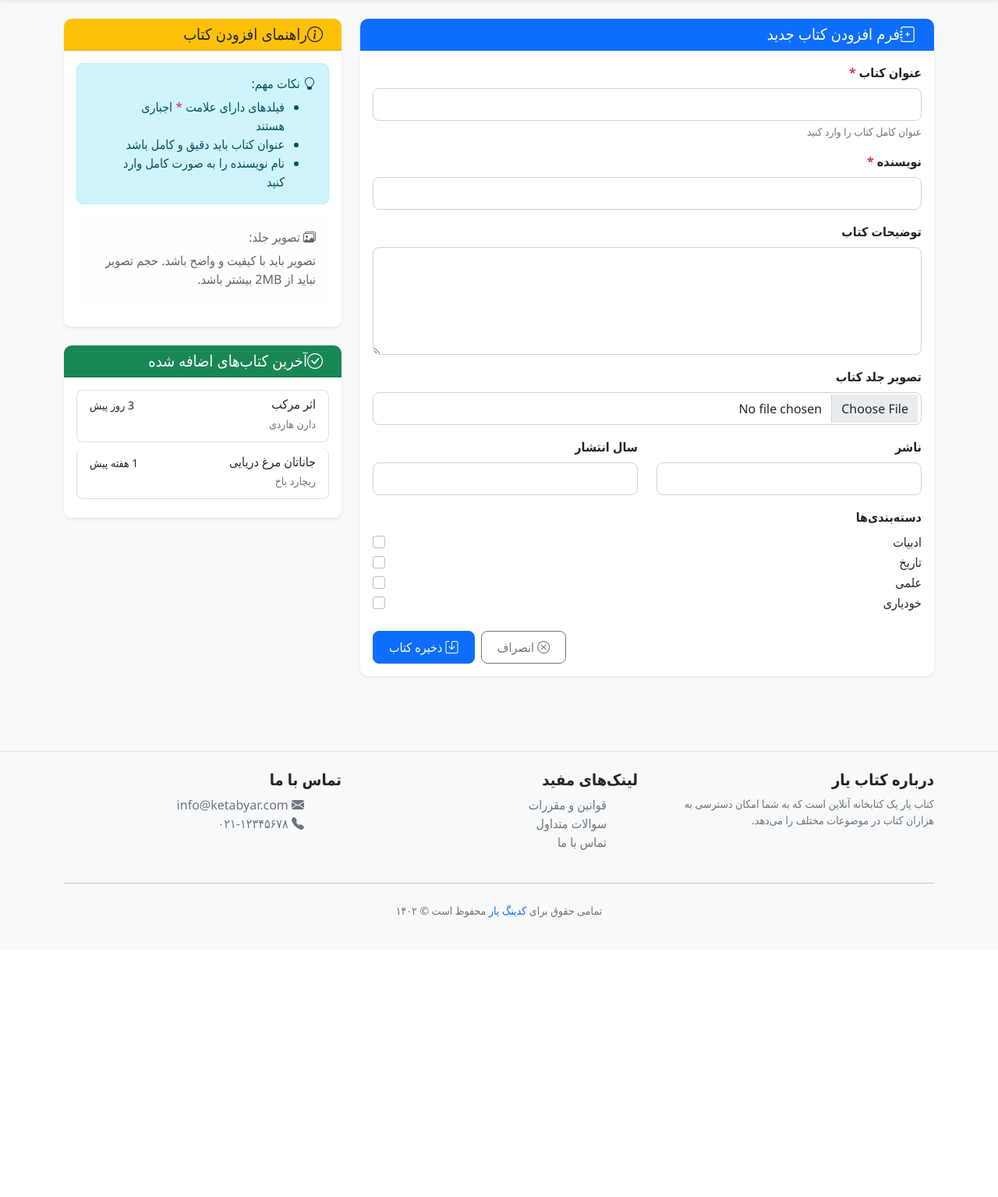
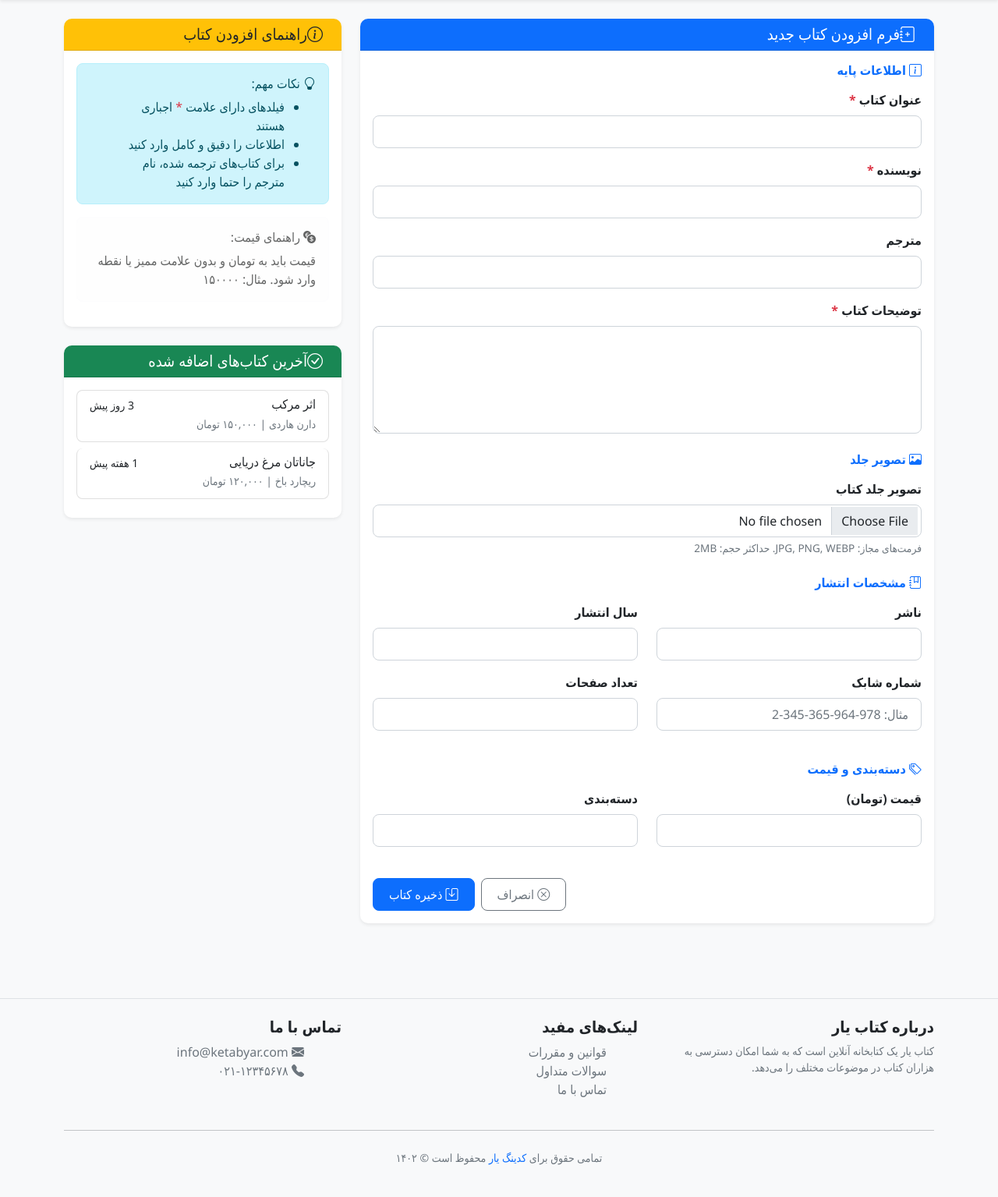
Before and after one commit to EhsanDoroudian/Personal-Library, a Django app: page /create/ in a window 1280 px wide. Shown: the part 68-1603 px from the top of the page at 78% size. Before the commit the page ends 1245 px from the top, so only its background shows below. Run offline with Django 5.2, Linux system fonts and the light colour scheme; parts of the project's set-up code (start-up, migrations or seed data) failed here and were passed over.

```diff
--- a/books/forms.py
+++ b/books/forms.py
@@ -7,11 +7,15 @@ class BookForm(ModelForm):
     class Meta:
         model = Book
         fields = [
-            "user",
             "title",
+            "body",
             "author",
+            "category",
+            "page_num",
+            "shabak_num",
+            "publisher",
             "translator",
-            "publisher",
+            "year",
+            "cover",
             "price",
-            "body",
         ]
--- a/books/models.py
+++ b/books/models.py
@@ -8,10 +8,10 @@ class Book(models.Model):
     UserModel = get_user_model()
 
     user = models.ForeignKey(UserModel, on_delete=models.PROTECT, related_name='book')
-    title = models.CharField(verbose_name='title', max_length=30)
+    title = models.CharField(verbose_name='title', max_length=50)
     body = models.TextField(verbose_name='description')
     author = models.CharField(verbose_name='author', max_length=30)
-    category = models.CharField(verbose_name='category', max_length=20, null=True)
+    category = models.CharField(verbose_name='category', max_length=50, null=True)
     page_num = models.PositiveIntegerField(verbose_name='page number', null=True)
     shabak_num = models.CharField(verbose_name="shabak number", max_length=20, unique=True, null=True)
     publisher = models.CharField(verbose_name='publisher', max_length=20, null=True)
--- a/books/templates/books/book_create_page.html
+++ b/books/templates/books/book_create_page.html
@@ -3,9 +3,7 @@
 
 {% block title %}افزودن کتاب جدید به کتاب یار{% endblock title %}
 
-
 {% block style %}<link rel="stylesheet" href="{% static "css/book_create.css" %}">{% endblock style %}
-
 
 {% block content %}
 <div class="container py-4">
@@ -18,11 +16,16 @@
                 </div>
                 <div class="card-body">
                     <form method="POST" enctype="multipart/form-data">
+                        {% csrf_token %}
+
+                        <!-- Basic Information Section -->
+                        <div class="mb-4">
+                            <h6 class="fw-bold text-primary mb-3"><i class="bi bi-info-square"></i> اطلاعات پایه</h6>
+
                             <!-- Book Title -->
                             <div class="mb-3">
                                 <label for="title" class="form-label fw-bold">عنوان کتاب <span class="text-danger">*</span></label>
                                 <input type="text" class="form-control" id="title" name="title" required>
-                            <div class="form-text">عنوان کامل کتاب را وارد کنید</div>
                             </div>
 
                             <!-- Author -->
@@ -31,48 +34,75 @@
                                 <input type="text" class="form-control" id="author" name="author" required>
                             </div>
 
+                            <!-- Translator -->
+                            <div class="mb-3">
+                                <label for="translator" class="form-label fw-bold">مترجم</label>
+                                <input type="text" class="form-control" id="translator" name="translator">
+                            </div>
+
                             <!-- Description -->
                             <div class="mb-3">
-                            <label for="description" class="form-label fw-bold">توضیحات کتاب</label>
-                            <textarea class="form-control" id="description" name="description" rows="5"></textarea>
+                                <label for="body" class="form-label fw-bold"> توضیحات کتاب <span class="text-danger">*</span></label>
+                                <textarea class="form-control" id="body" name="body" rows="5"></textarea>
+                            </div>
                         </div>
 
-                        <!-- Book Cover -->
+                        <!-- Book Cover Section -->
+                        <div class="mb-4">
+                            <h6 class="fw-bold text-primary mb-3"><i class="bi bi-image"></i> تصویر جلد</h6>
                             <div class="mb-3">
                                 <label for="cover" class="form-label fw-bold">تصویر جلد کتاب</label>
                                 <input class="form-control" type="file" id="cover" name="cover" accept="image/*">
+                                <div class="form-text">فرمت‌های مجاز: JPG, PNG, WEBP. حداکثر حجم: 2MB</div>
+                            </div>
                         </div>
 
-                        <!-- Additional Fields -->
+                        <!-- Publication Details Section -->
+                        <div class="mb-4">
+                            <h6 class="fw-bold text-primary mb-3"><i class="bi bi-journal-bookmark"></i> مشخصات انتشار</h6>
                             <div class="row">
+                                <!-- Publisher -->
                                 <div class="col-md-6 mb-3">
                                     <label for="publisher" class="form-label fw-bold">ناشر</label>
                                     <input type="text" class="form-control" id="publisher" name="publisher">
                                 </div>
+
+                                <!-- Year -->
                                 <div class="col-md-6 mb-3">
                                     <label for="year" class="form-label fw-bold">سال انتشار</label>
                                     <input type="number" class="form-control" id="year" name="year" min="1300" max="1402">
                                 </div>
+
+                                <!-- Shabak Number -->
+                                <div class="col-md-6 mb-3">
+                                    <label for="shabak_num" class="form-label fw-bold">شماره شابک</label>
+                                    <input type="text" class="form-control" id="shabak_num" name="shabak_num" placeholder="مثال: 978-964-365-345-2">
                                 </div>
 
-                        <!-- Categories -->
-                        <div class="mb-3">
-                            <label class="form-label fw-bold">دسته‌بندی‌ها</label>
-                            <div class="form-check">
-                                <input class="form-check-input" type="checkbox" id="category1" name="categories" value="ادبیات">
-                                <label class="form-check-label" for="category1">ادبیات</label>
+                                <!-- Page Number -->
+                                <div class="col-md-6 mb-3">
+                                    <label for="page_num" class="form-label fw-bold">تعداد صفحات</label>
+                                    <input type="number" class="form-control" id="page_num" name="page_num" min="1">
                                 </div>
-                            <div class="form-check">
-                                <input class="form-check-input" type="checkbox" id="category2" name="categories" value="تاریخ">
-                                <label class="form-check-label" for="category2">تاریخ</label>
                             </div>
-                            <div class="form-check">
-                                <input class="form-check-input" type="checkbox" id="category3" name="categories" value="علمی">
-                                <label class="form-check-label" for="category3">علمی</label>
                         </div>
-                            <div class="form-check">
-                                <input class="form-check-input" type="checkbox" id="category4" name="categories" value="خودیاری">
-                                <label class="form-check-label" for="category4">خودیاری</label>
+
+                        <!-- Pricing and Category Section -->
+                        <div class="mb-4">
+                            <h6 class="fw-bold text-primary mb-3"><i class="bi bi-tags"></i> دسته‌بندی و قیمت</h6>
+                            <div class="row">
+                                <!-- Price -->
+                                <div class="col-md-6 mb-3">
+                                    <label for="price" class="form-label fw-bold">قیمت (تومان)</label>
+                                    <input type="number" class="form-control" id="price" name="price" min="0">
+                                </div>
+
+                                <!-- Category -->
+                                <div class="col-md-6 mb-3">
+                                    <label for="category" class="form-label fw-bold">دسته‌بندی</label>
+                                    <input type="text" class="form-control" id="category" name="category">
+
+                                </div>
                             </div>
                         </div>
 
@@ -101,13 +131,13 @@
                         <h6><i class="bi bi-lightbulb"></i> نکات مهم:</h6>
                         <ul class="mb-0">
                             <li>فیلدهای دارای علامت <span class="text-danger">*</span> اجباری هستند</li>
-                            <li>عنوان کتاب باید دقیق و کامل باشد</li>
-                            <li>نام نویسنده را به صورت کامل وارد کنید</li>
+                            <li>اطلاعات را دقیق و کامل وارد کنید</li>
+                            <li>برای کتاب‌های ترجمه شده، نام مترجم را حتما وارد کنید</li>
                         </ul>
                     </div>
                     <div class="alert alert-light">
-                        <h6><i class="bi bi-images"></i> تصویر جلد:</h6>
-                        <p class="mb-0">تصویر باید با کیفیت و واضح باشد. حجم تصویر نباید از 2MB بیشتر باشد.</p>
+                        <h6><i class="bi bi-currency-exchange"></i> راهنمای قیمت:</h6>
+                        <p class="mb-0">قیمت باید به تومان و بدون علامت ممیز یا نقطه وارد شود. مثال: ۱۵۰۰۰۰</p>
                     </div>
                 </div>
             </div>
@@ -123,14 +153,14 @@
                                 <h6 class="mb-1">اثر مرکب</h6>
                                 <small>3 روز پیش</small>
                             </div>
-                            <p class="mb-1 small text-muted">دارن هاردی</p>
+                            <p class="mb-1 small text-muted">دارن هاردی | ۱۵۰,۰۰۰ تومان</p>
                         </a>
                         <a href="#" class="list-group-item list-group-item-action">
                             <div class="d-flex w-100 justify-content-between">
                                 <h6 class="mb-1">جاناتان مرغ دریایی</h6>
                                 <small>1 هفته پیش</small>
                             </div>
-                            <p class="mb-1 small text-muted">ریچارد باخ</p>
+                            <p class="mb-1 small text-muted">ریچارد باخ | ۱۲۰,۰۰۰ تومان</p>
                         </a>
                     </div>
                 </div>
--- a/books/views.py
+++ b/books/views.py
@@ -8,6 +8,7 @@ class BookListView(generic.ListView):
     model = Book
     template_name = "books/book_list_page.html"
     context_object_name = 'books'
+    paginate_by = 2
 
     def get_queryset(self):
         return Book.objects.all().order_by('-modified_datetime')
--- a/templates/_base.html
+++ b/templates/_base.html
@@ -21,7 +21,7 @@
 <body>
 <nav class="navbar navbar-expand-lg navbar-dark bg-primary shadow-sm">
     <div class="container">
-        <a class="navbar-brand d-flex align-items-center" href="#">
+        <a class="navbar-brand d-flex align-items-center" href="{% url "books:book_list" %}">
             <i class="bi bi-book-half fs-3 me-2"></i>
             <span class="fw-bold">کتاب یار</span>
         </a>
@@ -32,12 +32,12 @@
         <div class="collapse navbar-collapse" id="navbarNav">
             <ul class="navbar-nav me-auto">
                 <li class="nav-item">
-                    <a class="nav-link active" aria-current="page" href="#">
+                    <a class="nav-link active" aria-current="page" href="{% url "books:book_list" %}">
                         <i class="bi bi-house-door-fill me-1"></i>خانه
                     </a>
                 </li>
                 <li class="nav-item">
-                    <a class="nav-link" href="#">
+                    <a class="nav-link" href="{% url "books:book_create" %}">
                         <i class="bi bi-plus-circle-fill me-1"></i>اضافه کردن کتاب
                     </a>
                 </li>
```
Also changed, not shown: books/templates/books/book_detail_page.html (+10 -9 lines), books/templates/books/book_list_page.html (+26 -8 lines), books/migrations/0006_alter_book_category_alter_book_title.py (added), import_data.py (renamed from import_books.py), media/covers/رهبری_خاموش.jpg (added), media/covers/زیدان.jpg (added), media/covers/سر_الگس_فرگوسن.jpg (added), media/covers/مارادونا.jpg (added), media/covers/ژوره_مورینیو.jpg (added), 2 other files. Lines whose indentation alone changed are shown as unchanged.
